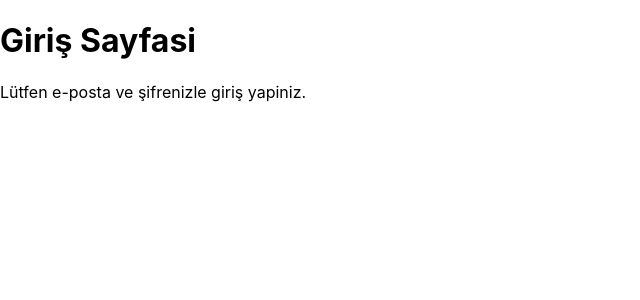
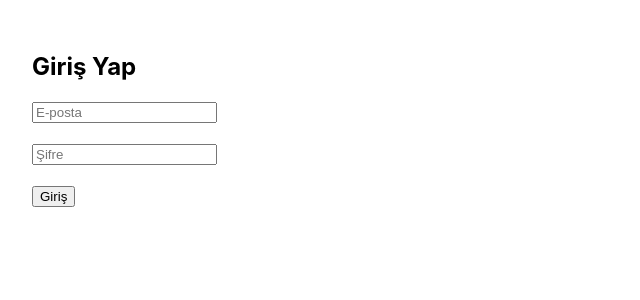
Before and after one commit to HelenAktas7/eihale-platform, a React (Create React App) app in the folder frontend/: page /giris in a window 1280 px wide. Shown: the top 300 px of the page, without its empty margins (0-640 px from the left). Built offline with nearby package versions, Linux system fonts and the light colour scheme.

Commit message:
Login bileşeni default olarak export edildi,dışarıdan erişim sağlandı

```diff
--- a/frontend/src/pages/Login.js
+++ b/frontend/src/pages/Login.js
@@ -1,8 +1,71 @@
-export default function Login() {
+import { useState } from "react";
+import { useNavigate } from "react-router-dom";
+
+function Login() {
+    const [email, setEmail] = useState("");
+    const [sifre, setSifre] = useState("");
+    const navigate = useNavigate();
+
+    const handleLogin = async (e) => {
+        e.preventDefault();
+
+        try {
+            const response = await fetch("http://localhost:5000/kullanici/giris", {
+                method: "POST",
+                headers: {
+                    "Content-Type": "application/json",
+                },
+                body: JSON.stringify({
+                    email: email,
+                    sifre: sifre,
+                }),
+            });
+
+            const data = await response.json();
+
+            if (response.ok && data.token) {
+                localStorage.setItem("token", data.token);
+
+                // Token'ı decode edip rol'e göre yönlendir
+                const decoded = JSON.parse(atob(data.token.split(".")[1]));
+                const rol = decoded.rol;
+
+                if (rol === "admin") {
+                    navigate("/admin");
+                } else {
+                    navigate("/kullanici");
+                }
+            } else {
+                alert("Giriş başarısız: " + data.hata || "Hatalı giriş.");
+            }
+        } catch (error) {
+            console.error("Giriş hatası:", error);
+            alert("Sunucu hatası oluştu.");
+        }
+    };
+
     return (
-        <div>
-            <h1>Giriş Sayfasi</h1>
-            <p>Lütfen e-posta ve şifrenizle giriş yapiniz.</p>
+        <div style={{ padding: "2rem" }}>
+            <h2>Giriş Yap</h2>
+            <form onSubmit={handleLogin}>
+                <input
+                    type="email"
+                    placeholder="E-posta"
+                    value={email}
+                    onChange={(e) => setEmail(e.target.value)}
+                    required
+                /><br /><br />
+                <input
+                    type="password"
+                    placeholder="Şifre"
+                    value={sifre}
+                    onChange={(e) => setSifre(e.target.value)}
+                    required
+                /><br /><br />
+                <button type="submit">Giriş</button>
+            </form>
         </div>
     );
 }
+
+export default Login;
```
